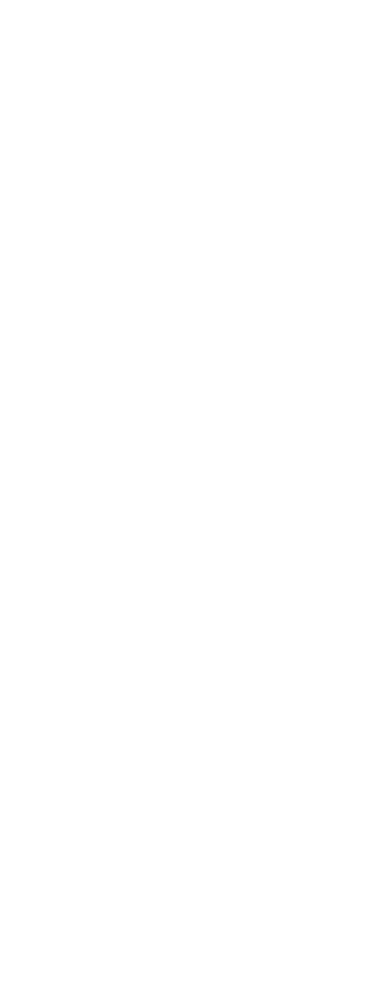
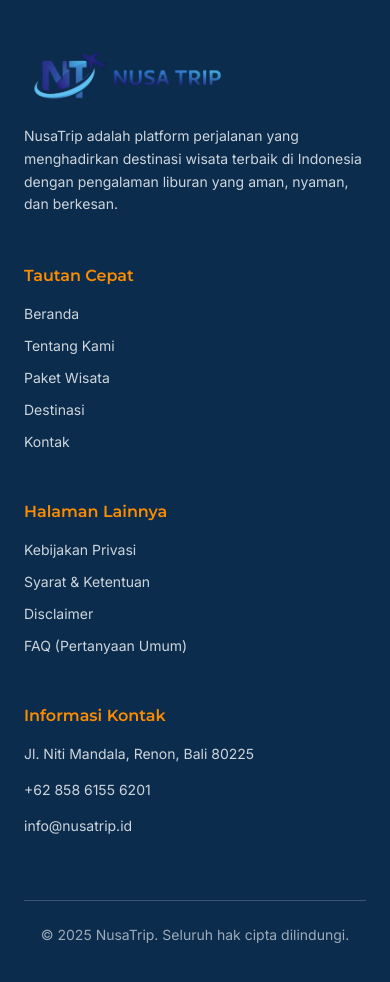
Before and after one commit to ripannugraha/next.js-website-travel, a Next.js app: page / in a window 390 px wide. Shown: the part 9440-10422 px from the top of the page. Before the commit the page ends 9404 px from the top, so only its background shows below. Built offline with nearby package versions, Linux system fonts and the light colour scheme.

Commit message:
progress: global footer component (WIP)

```diff
--- a/app/page.tsx
+++ b/app/page.tsx
@@ -5,6 +5,7 @@ import PackageSection from "@/components/packages/PackageSection"
 import AdventureCTA from "@/components/cta/AdventureCTA"
 import BlogSection from "@/components/blog/BlogSection"
 import Newsletter from "@/components/common/Newsletter"
+import Footer from "@/components/common/Footer"
 
 export default function Home() {
   return (
@@ -16,6 +17,7 @@ export default function Home() {
       <AdventureCTA />
       <BlogSection />
       <Newsletter />
+      <Footer />
     </>
   );
 }
--- /dev/null
+++ b/components/common/Footer.tsx
@@ -0,0 +1,74 @@
+import Image from "next/image";
+
+export default function Footer() {
+  return (
+    <footer className="bg-[#0B2C4D] text-white">
+      <div className="max-w-[1440px] mx-auto px-6 py-20">
+        {/* Top Footer */}
+        <div className="grid grid-cols-1 md:grid-cols-2 lg:grid-cols-4 gap-12">
+          {/* Brand */}
+          <div>
+            <Image
+              src="/assets/logonb.png" // logo sama seperti navbar
+              alt="NusaTrip Logo"
+              width={214}
+              height={64}
+              className="mb-4"
+            />
+            <p className="font-inter text-sm text-white/80 leading-relaxed">
+              NusaTrip adalah platform perjalanan yang menghadirkan destinasi
+              wisata terbaik di Indonesia dengan pengalaman liburan yang aman,
+              nyaman, dan berkesan.
+            </p>
+          </div>
+
+          {/* Quick Links */}
+          <div>
+            <h4 className="font-montserrat font-semibold text-[#FB8C00] mb-4">
+              Tautan Cepat
+            </h4>
+            <ul className="space-y-3 font-inter text-sm text-white/80">
+              <li>Beranda</li>
+              <li>Tentang Kami</li>
+              <li>Paket Wisata</li>
+              <li>Destinasi</li>
+              <li>Kontak</li>
+            </ul>
+          </div>
+
+          {/* Other Pages */}
+          <div>
+            <h4 className="font-montserrat font-semibold text-[#FB8C00] mb-4">
+              Halaman Lainnya
+            </h4>
+            <ul className="space-y-3 font-inter text-sm text-white/80">
+              <li>Kebijakan Privasi</li>
+              <li>Syarat & Ketentuan</li>
+              <li>Disclaimer</li>
+              <li>FAQ (Pertanyaan Umum)</li>
+            </ul>
+          </div>
+
+          {/* Contact */}
+          <div>
+            <h4 className="font-montserrat font-semibold text-[#FB8C00] mb-4">
+              Informasi Kontak
+            </h4>
+            <ul className="space-y-4 font-inter text-sm text-white/80">
+              <li>Jl. Niti Mandala, Renon, Bali 80225</li>
+              <li>+62 858 6155 6201</li>
+              <li>info@nusatrip.id</li>
+            </ul>
+          </div>
+        </div>
+
+        {/* Divider */}
+        <div className="border-t border-white/20 mt-16 pt-6 text-center">
+          <p className="font-inter text-sm text-white/60">
+            © 2025 NusaTrip. Seluruh hak cipta dilindungi.
+          </p>
+        </div>
+      </div>
+    </footer>
+  );
+}
```
